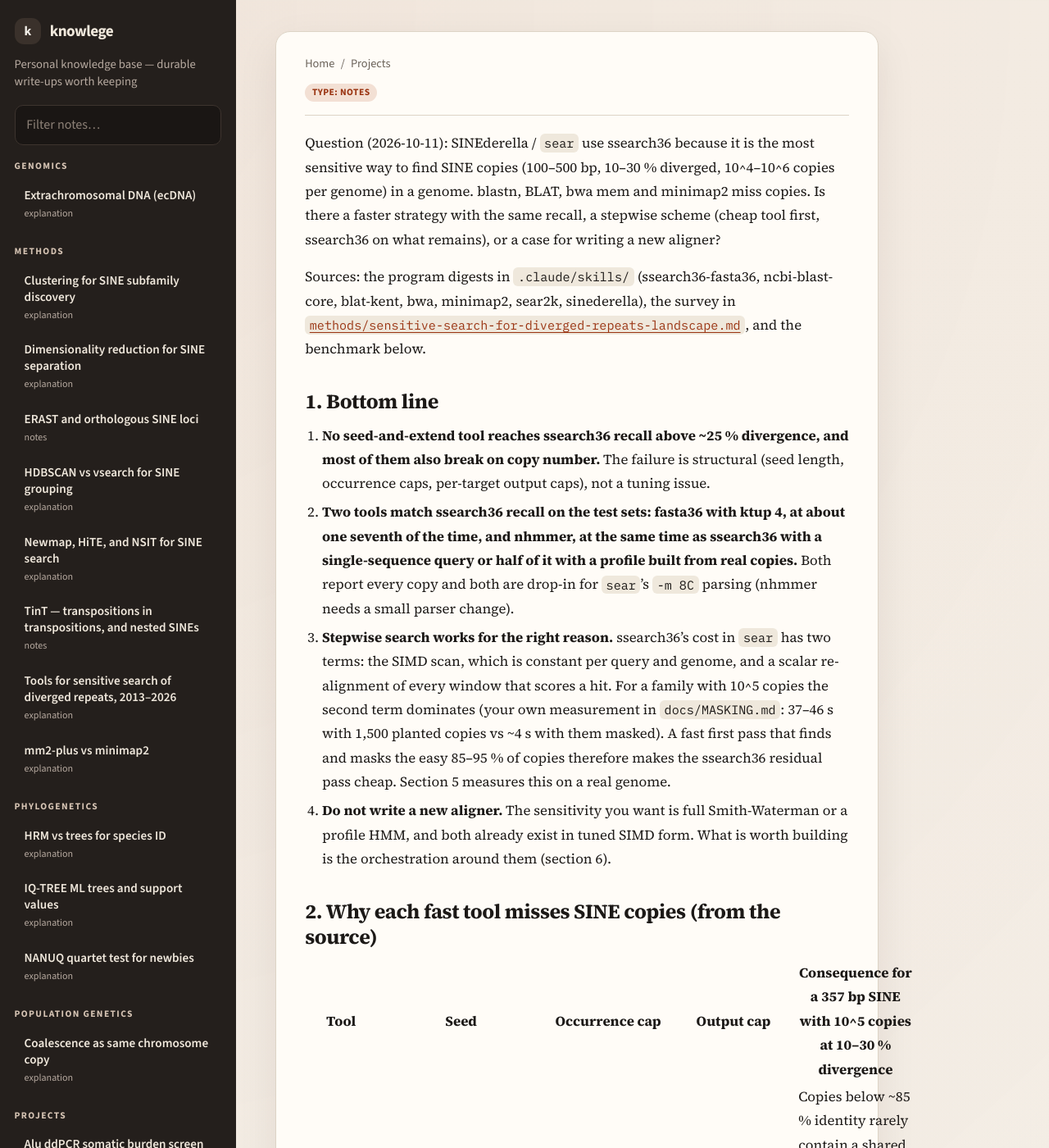
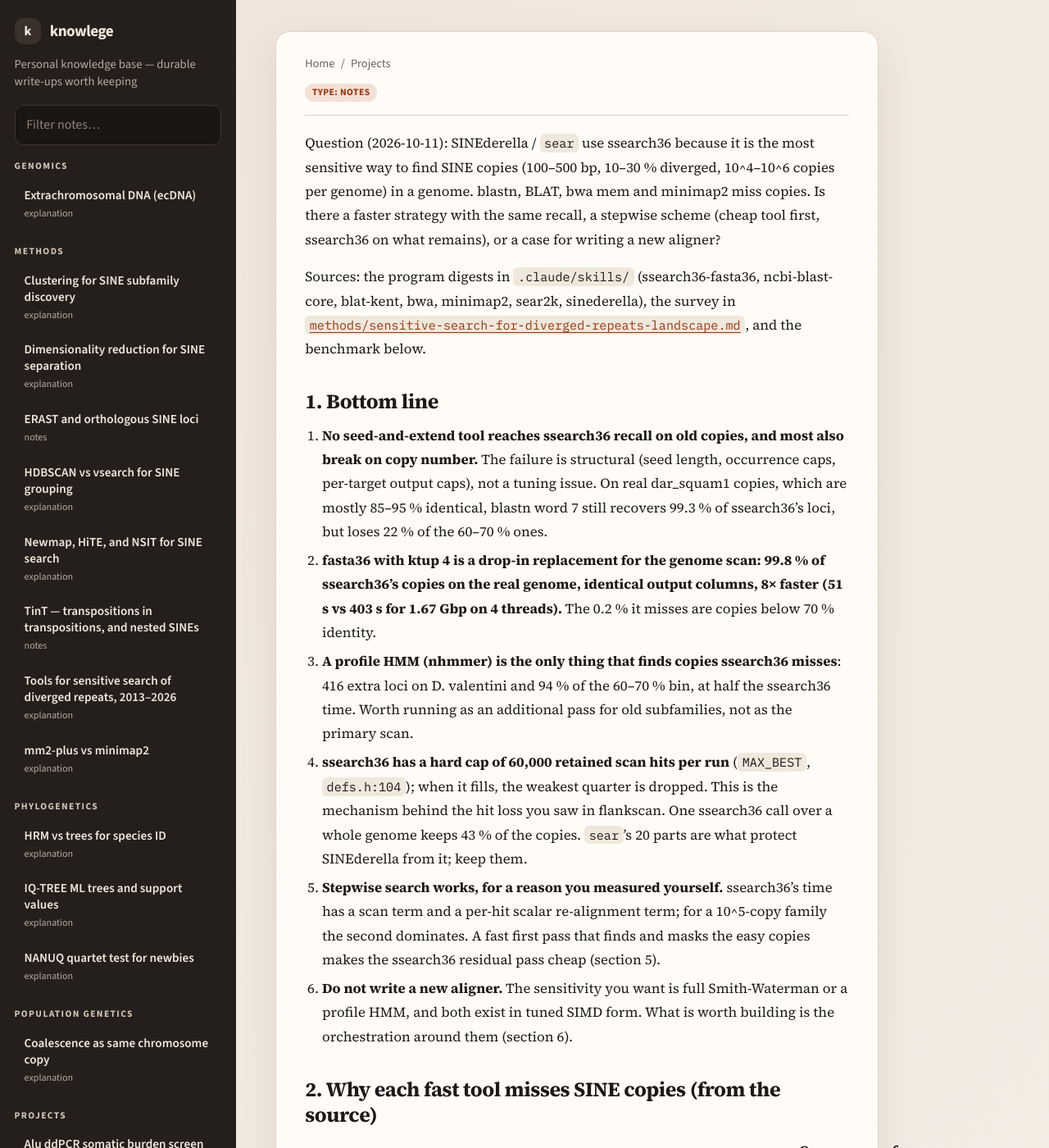
Before and after one commit to Toki-bio/knowlege, a Jekyll site: the page built from projects/sine-search-strategy.md, in a window 1280 px wide and 1400 px high. Shown: the whole window at 82% size. Built offline with Jekyll 4.4.1, drawn with Linux system fonts in a browser that asks for light colours; some of the changed text lies outside the part shown.

Commit message:
Strategy note: real-genome results, 60k best-hit cap finding; sinederella digest pitfalls update
Co-Authored-By: Claude Fable 5.1 <noreply@anthropic.com>
Claude-Session: https://claude.ai/code/session_01EVAwD2x1AiE7RLvveJj8JY

```diff
--- a/projects/sine-search-strategy.md
+++ b/projects/sine-search-strategy.md
@@ -19,25 +19,31 @@ and the benchmark below.
 
 ## 1. Bottom line
 
-1. **No seed-and-extend tool reaches ssearch36 recall above ~25 % divergence,
-   and most of them also break on copy number.** The failure is structural
-   (seed length, occurrence caps, per-target output caps), not a tuning issue.
-2. **Two tools match ssearch36 recall on the test sets: fasta36 with ktup 4,
-   at about one seventh of the time, and nhmmer, at the same time as ssearch36
-   with a single-sequence query or half of it with a profile built from real
-   copies.** Both report every copy and both are drop-in for `sear`'s
-   `-m 8C` parsing (nhmmer needs a small parser change).
-3. **Stepwise search works for the right reason.** ssearch36's cost in `sear`
-   has two terms: the SIMD scan, which is constant per query and genome, and a
-   scalar re-alignment of every window that scores a hit. For a family with
-   10^5 copies the second term dominates (your own measurement in
-   `docs/MASKING.md`: 37–46 s with 1,500 planted copies vs ~4 s with them
-   masked). A fast first pass that finds and masks the easy 85–95 % of copies
-   therefore makes the ssearch36 residual pass cheap. Section 5 measures this on
-   a real genome.
-4. **Do not write a new aligner.** The sensitivity you want is full
-   Smith-Waterman or a profile HMM, and both already exist in tuned SIMD form.
-   What is worth building is the orchestration around them (section 6).
+1. **No seed-and-extend tool reaches ssearch36 recall on old copies, and most
+   also break on copy number.** The failure is structural (seed length,
+   occurrence caps, per-target output caps), not a tuning issue. On real
+   dar_squam1 copies, which are mostly 85–95 % identical, blastn word 7 still
+   recovers 99.3 % of ssearch36's loci, but loses 22 % of the 60–70 % ones.
+2. **fasta36 with ktup 4 is a drop-in replacement for the genome scan: 99.8 %
+   of ssearch36's copies on the real genome, identical output columns, 8×
+   faster (51 s vs 403 s for 1.67 Gbp on 4 threads).** The 0.2 % it misses
+   are copies below 70 % identity.
+3. **A profile HMM (nhmmer) is the only thing that finds copies ssearch36
+   misses**: 416 extra loci on D. valentini and 94 % of the 60–70 % bin, at
+   half the ssearch36 time. Worth running as an additional pass for old
+   subfamilies, not as the primary scan.
+4. **ssearch36 has a hard cap of 60,000 retained scan hits per run**
+   (`MAX_BEST`, `defs.h:104`); when it fills, the weakest quarter is dropped.
+   This is the mechanism behind the hit loss you saw in flankscan. One
+   ssearch36 call over a whole genome keeps 43 % of the copies. `sear`'s 20
+   parts are what protect SINEderella from it; keep them.
+5. **Stepwise search works, for a reason you measured yourself.** ssearch36's
+   time has a scan term and a per-hit scalar re-alignment term; for a 10^5-copy
+   family the second dominates. A fast first pass that finds and masks the easy
+   copies makes the ssearch36 residual pass cheap (section 5).
+6. **Do not write a new aligner.** The sensitivity you want is full
+   Smith-Waterman or a profile HMM, and both exist in tuned SIMD form. What is
+   worth building is the orchestration around them (section 6).
 
 ## 2. Why each fast tool misses SINE copies (from the source)
 
@@ -155,7 +161,53 @@ Reading the tables:
 
 ## 5. Real genome: D. valentini (GCA_034642135.1, 1.67 Gbp, 3,559 scaffolds)
 
-*Results pending; filled in below when the run finishes.*
+Query dar_squam1, 4 threads, same commands as above. No ground truth, so the
+reference is part-wise ssearch36 (20,000-window parts, as `sear` does) and
+"recall" is the fraction of its merged hits that another tool also covers
+(≥ 50 % overlap; HSPs within 50 bp merged first). Identity bins are
+ssearch36's gapped percent identity of the reference hit.
+
+| tool | search s | merged hits | recall vs ssearch36 | 95–100 | 90–95 | 85–90 | 80–85 | 75–80 | 70–75 | 60–70 |
+|---|---|---|---|---|---|---|---|---|---|---|
+| ssearch36, 19 parts | 403 | 141,026 | ref | 17,549 | 75,123 | 30,150 | 12,115 | 15,867 | 9,759 | 2,387 |
+| **fasta36 ktup 4, 19 parts** | **51** | 141,224 | **0.998** | 1.00 | 1.00 | 1.00 | 1.00 | 1.00 | 0.99 | 0.93 |
+| nhmmer, HMM from 400 real copies | 179 | 140,924 | 0.994 (+416 not in ref) | 0.98 | 1.00 | 0.99 | 1.00 | 1.00 | 0.99 | 0.94 |
+| nhmmer, consensus as query | 170 | 138,595 | 0.981 | 0.97 | 0.99 | 0.98 | 0.97 | 0.97 | 0.96 | 0.88 |
+| blastn word 7 | 31 | 141,275 | 0.993 (+283) | 1.00 | 1.00 | 1.00 | 1.00 | 0.99 | 0.97 | 0.78 |
+| dc-megablast | 28 | 134,871 | 0.950 | 0.99 | 0.99 | 0.98 | 0.92 | 0.91 | 0.73 | 0.36 |
+| megablast | 16 (+16 index) | 116,360 | 0.812 | 0.99 | 0.98 | 0.90 | 0.69 | 0.35 | 0.11 | 0.05 |
+| LAST -m 1000 -D 1e9 | 2 (+819 index) | 42,346 | 0.296 | 0.65 | 0.40 | 0.21 | 0.08 | 0.02 | 0.01 | 0.01 |
+| ssearch36, **one library of 370k windows** | 190 | 61,435 | 0.431 | 0.79 | 0.68 | 0.08 | 0.08 | 0.09 | 0.08 | 0.07 |
+| fasta36 ktup 4, one library | 39 | 60,936 | 0.427 | 0.80 | 0.68 | 0.07 | 0.08 | 0.09 | 0.08 | 0.07 |
+
+What this says:
+
+- **The 60,000-hit cap is real and it is the mechanism behind "ssearch36
+  loses hits when the library is huge and one family dominates"** (your
+  flankscan HANDOFF.md). `bestp_arr` holds `MAX_BEST` = 60,000 scan hits
+  (`defs.h:104`); when it fills, the weakest quarter is dropped and the cutoff
+  raised (`compacc2.c:2592-2602`). A single run over 370k windows kept 52,002
+  windows with a bit-score floor of 49.5 and lost 57 % of the copies, almost
+  all of them below 90 % identity. `sear`'s 20 parts and flankscan's 20k-record
+  chunks avoid it by construction; any future "run the whole genome in one
+  ssearch36 call" would silently reintroduce it. Keep parts ≤ ~40k windows for
+  families of this size, or fewer for bigger ones.
+- **Real copies are easier than the planted set.** 66 % of ssearch36's copies
+  are above 90 % identity and only 9 % below 75 %, so blastn word 7 already
+  recovers 99.3 % of what ssearch36 finds, in 31 s versus 403 s. Its losses are
+  concentrated where they hurt the most for subfamily work: 22 % of the 60–70 %
+  copies and 3 % of the 70–75 % ones.
+- **fasta36 ktup 4 is a drop-in: 99.8 % of ssearch36's copies, same output,
+  8× faster.** The 0.2 % it misses are in the 60–70 % bin (old copies).
+- **The profile HMM finds copies ssearch36 does not** (416 extra loci) and
+  covers 94 % of the 60–70 % bin, at half the ssearch36 time. With a
+  consensus as query nhmmer is slightly less complete than ssearch36.
+- Index-heavy tools lose on a single query: LAST spends 14 min indexing to
+  answer in 2 s; megablast's index is cheap but its seeds are not.
+
+### Two-pass timing (fasta36 ktup 4, mask, ssearch36 on the residual)
+
+*Pending.*
 
 ## 6. Recommended strategy
 
@@ -163,20 +215,22 @@ Reading the tables:
 
 `sear:396` is one line. Three candidates, in order of how little changes:
 
-1. **fasta36 ktup 4 in place of ssearch36** for the genome scan. Same binary
-   package, same flags, same `-m 8C` columns, so the awk/bedtools pipeline is
-   untouched. Expect ~7× less search time at ≥ 99 % of ssearch36 recall on
-   copies up to 35 % divergence. Keep ssearch36 for step 2 (voting on extracted
-   copies) and step 3 where libraries are small.
+1. **fasta36 ktup 4 in place of ssearch36** for the genome scan: change the
+   binary name and the trailing positional from `3` to `4`. Same package, same
+   flags, same `-m 8C` columns, so the awk/bedtools pipeline is untouched.
+   Measured: 8× less search time at 99.8 % of ssearch36 recall on D. valentini,
+   99.3 % on the planted chr21 set up to 35 % divergence. Keep ssearch36 for
+   step 2 (voting on extracted copies) and step 3, where libraries are small
+   and the cost is already low.
 2. **Two-pass: fasta36 ktup 4, mask its hits to N, ssearch36 on the masked
-   genome.** The second pass pays the scan term only, since almost no window
-   hits, and recovers whatever ktup 4 missed. Total time should be close to one
-   ssearch36 scan without copies (section 5 measures it).
+   genome.** The second pass pays the scan term only and recovers whatever
+   ktup 4 missed. Section 5 gives the measured total.
 3. **nhmmer with a per-family HMM** built from the previous run's copies
-   (`hmmbuild --dna` on a MAFFT alignment of a few hundred copies, 1 s). Best
-   for old subfamilies and for the "nomain" copies; needs a `--tblout` parser
-   in place of the `-m 8C` awk. Run it as an additional pass, not a
-   replacement, until its copy sets have been compared on a few genomes.
+   (`hmmbuild --dna` on a MAFFT alignment of a few hundred oriented copies, one
+   second). Best for old subfamilies and the "nomain" copies; needs a
+   `--tblout` parser in place of the `-m 8C` awk. Run it as an additional pass
+   whose new loci are flagged as HMM-only, not as a replacement, until its copy
+   sets have been compared on a few genomes.
 
 ### 6.2 Hygiene fixes in the ssearch36 call, independent of the above
 
```
Also changed, not shown: .claude/skills/sinederella/references/pitfalls.md.
